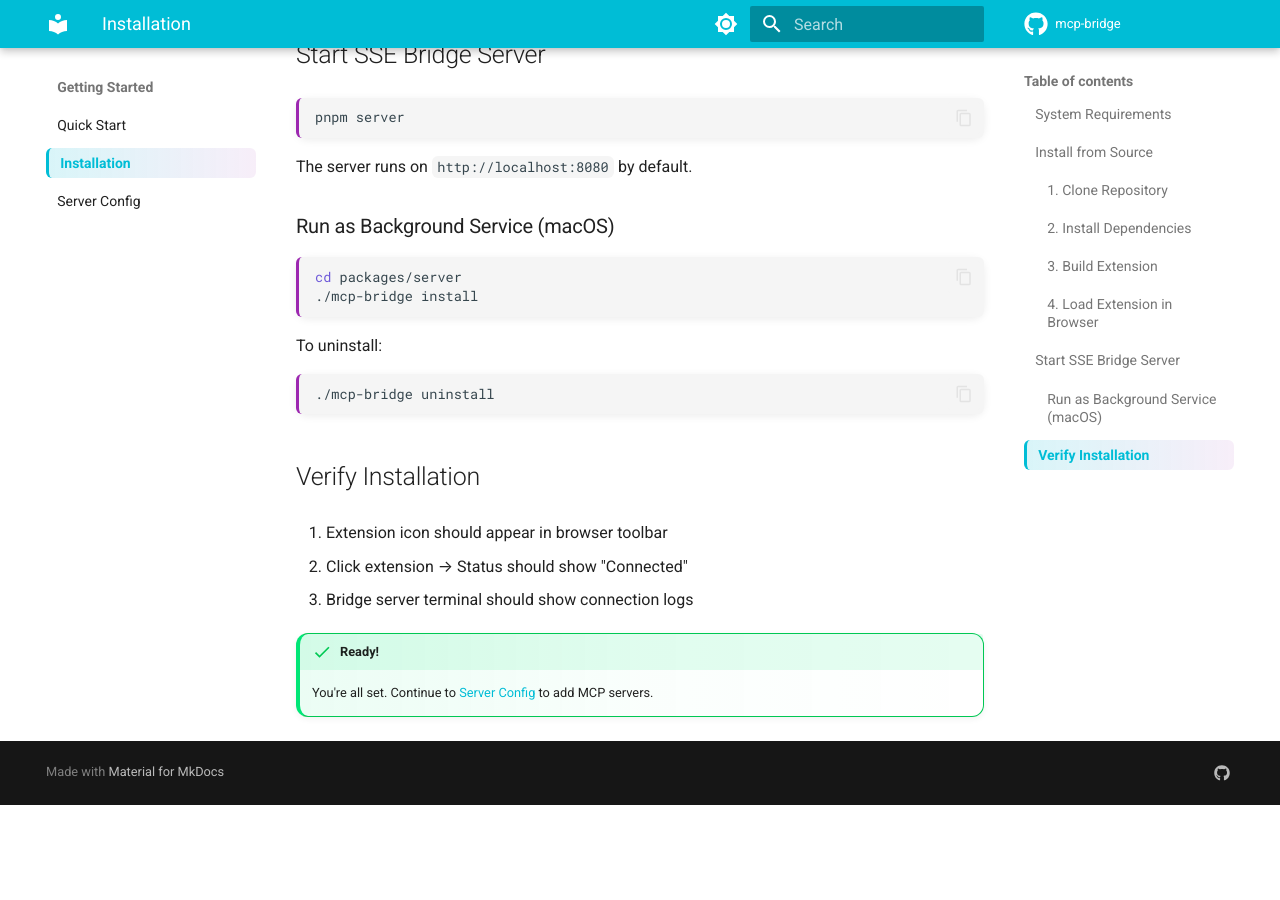
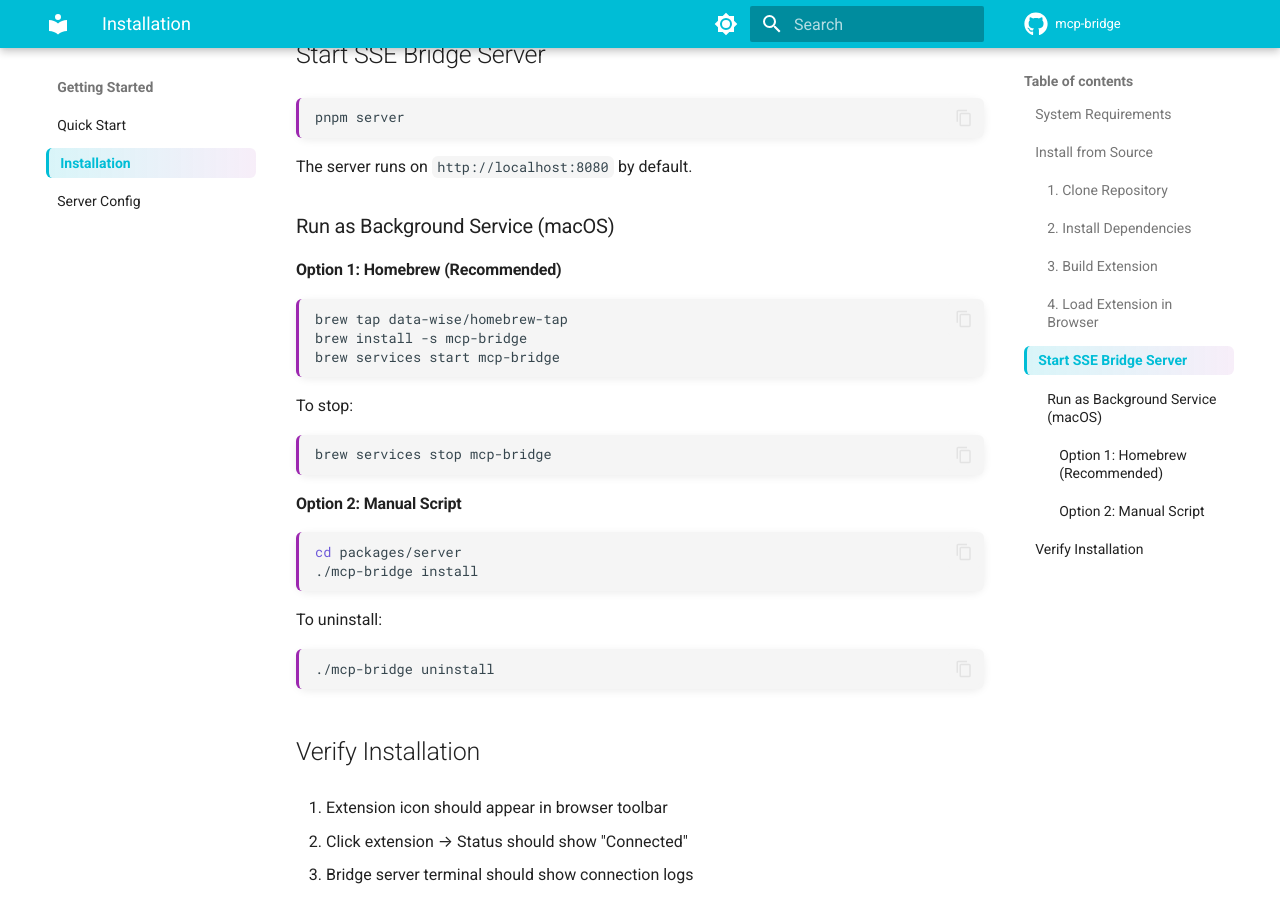
Before and after one commit to Data-Wise/mcp-bridge, an MkDocs documentation site: the page built from docs/getting-started/installation.md, in a window 1280 px wide and 900 px high, scrolled down 1464 px. Built offline with MkDocs 1.6.1 and Material for MkDocs 9.7.7, drawn with Linux system fonts in a browser that asks for light colours; comment, search, counter and statistics services are not loaded; before the commit the page ends 2269 px from its top, so only the background shows below that.

Commit message:
docs: update install guides for monorepo and homebrew

````diff
--- a/docs/getting-started/installation.md
+++ b/docs/getting-started/installation.md
@@ -72,6 +72,22 @@ The server runs on `http://localhost:8080` by default.
 
 ### Run as Background Service (macOS)
 
+#### Option 1: Homebrew (Recommended)
+
+```bash
+brew tap data-wise/homebrew-tap
+brew install -s mcp-bridge
+brew services start mcp-bridge
+```
+
+To stop:
+
+```bash
+brew services stop mcp-bridge
+```
+
+#### Option 2: Manual Script
+
 ```bash
 cd packages/server
 ./mcp-bridge install
````
Also changed, not shown: README.md (+17 -3 lines), packages/server/README.md (+8 -0 lines).
